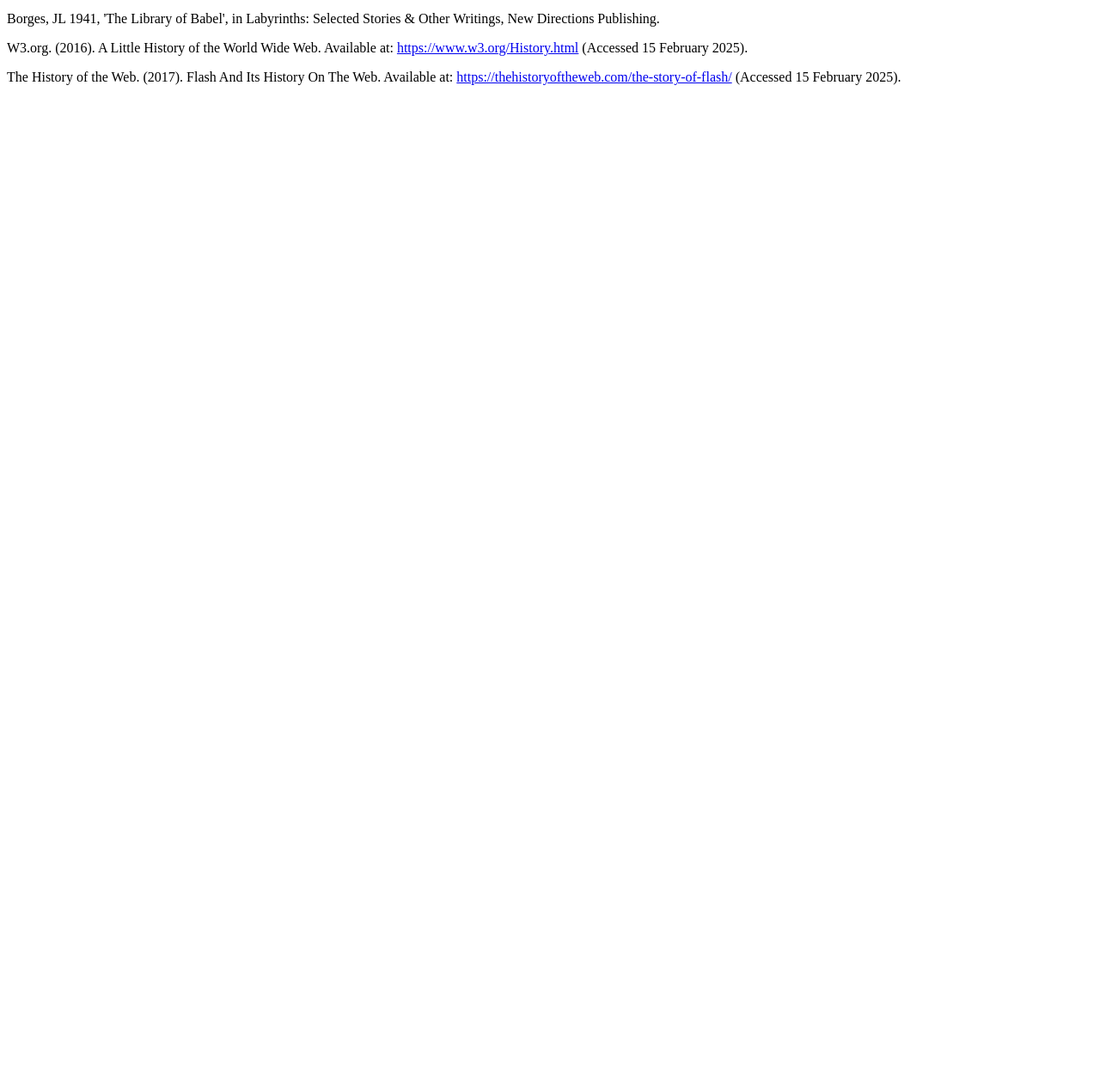
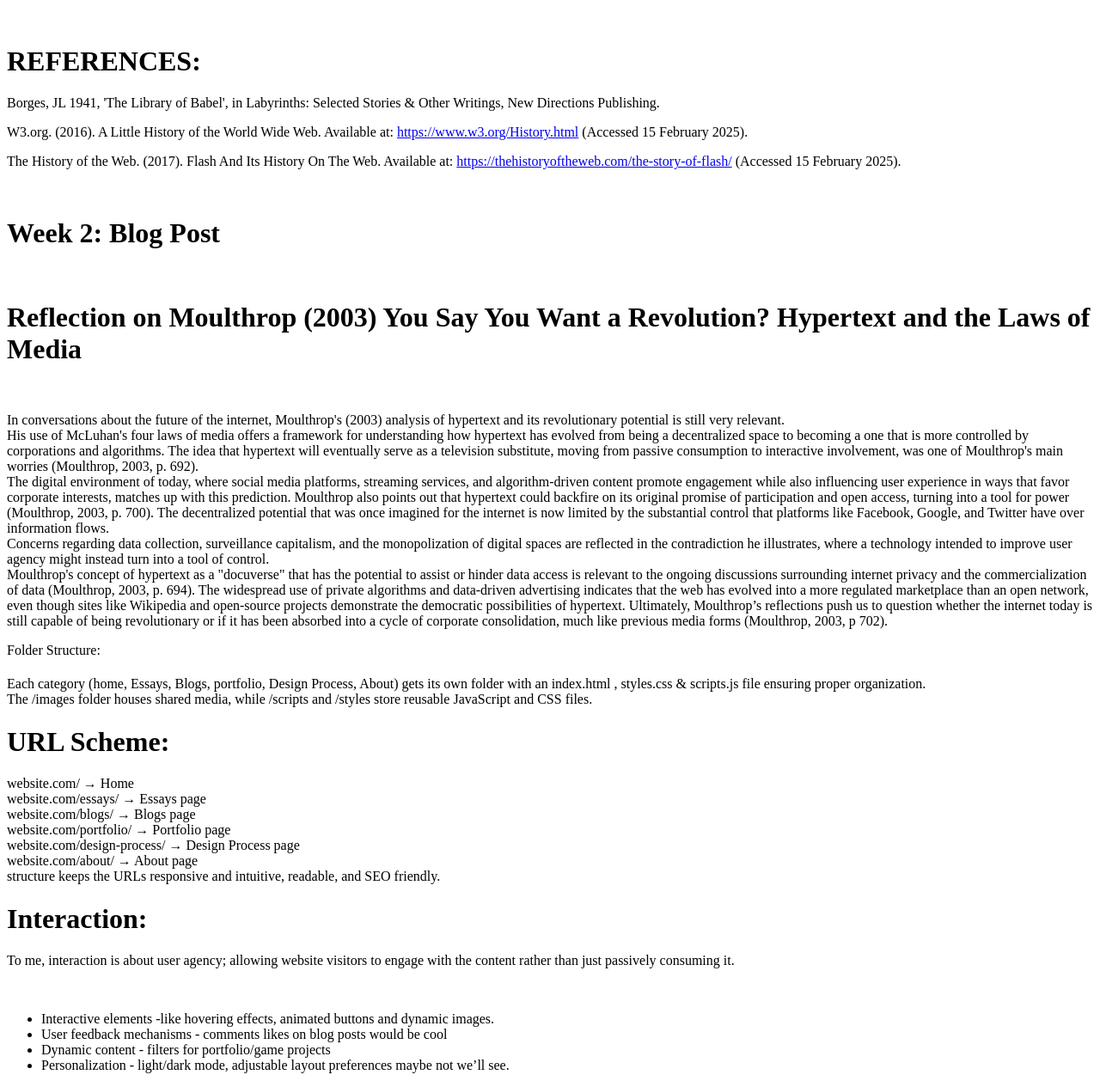
Before and after one commit to padifalas/DIGA3008A, a plain HTML site: page index.html in a window 1280 px wide. Shown: the part 952-2217 px from the top of the page at 86% size. Before the commit the page ends 1067 px from the top, so only its background shows below. Drawn offline with Linux system fonts and the light colour scheme.

Commit message:
added week 2 blog

```diff
--- a/index.html
+++ b/index.html
@@ -6,6 +6,8 @@
     <title>Document</title>
 </head>
 <body>
+    <h1>Week 1: Blog Post</h1>
+    <br>
     <h1> Setting Up GitHub: A Web Publishing Experience</h1>
     <p> Setting up Github and Github pages was a fascinating experience into modern online <br>
         publishing. I was fortunately already familiar with the basic fundamentals of the GitHub <br>
@@ -56,6 +58,55 @@
             Available at: <a href="https://thehistoryoftheweb.com/the-story-of-flash/" target="_blank">
             https://thehistoryoftheweb.com/the-story-of-flash/</a> (Accessed 15 February 2025).
         </p>
+        <br>
+
+
+        <h1>Week 2: Blog Post</h1>
+        <br>
+        <h1> Reflection on Moulthrop (2003) You Say You Want a Revolution? Hypertext and the Laws of Media</h1>
+        <br>
+        <p> In conversations about the future of the internet, Moulthrop's (2003) analysis of hypertext and its revolutionary potential is still very relevant.
+            <br>
+            His use of McLuhan's four laws of media offers a framework for understanding how hypertext has evolved from being a decentralized space to becoming a one that is more controlled by corporations and algorithms. The idea that hypertext will eventually serve as a television substitute, moving from passive consumption to interactive involvement, was one of Moulthrop's main worries (Moulthrop, 2003, p. 692).
+            <br> The digital environment of today, where social media platforms, streaming services, and algorithm-driven content promote engagement while also influencing user experience in ways that favor corporate interests, matches up with this prediction.
+            Moulthrop also points out that hypertext could backfire on its original promise of participation and open access, turning into a tool for power (Moulthrop, 2003, p. 700). The decentralized potential that was once imagined for the internet is now limited by the substantial control that platforms like Facebook, Google, and Twitter have over information flows.
+            <br>Concerns regarding data collection, surveillance capitalism, and the monopolization of digital spaces are reflected in the contradiction he illustrates, where a technology intended to improve user agency might instead turn into a tool of control.
+            <br>
+            Moulthrop's concept of hypertext as a "docuverse" that has the potential to assist or hinder data access is relevant to the ongoing discussions surrounding internet privacy and the commercialization of data (Moulthrop, 2003, p. 694). The widespread use of private algorithms and data-driven advertising indicates that the web has evolved into a more regulated marketplace than an open network, even though sites like Wikipedia and open-source projects demonstrate the democratic possibilities of hypertext. Ultimately, Moulthrop’s reflections push us to question whether the internet today is still capable of being revolutionary or if it has been absorbed into a cycle of corporate consolidation, much like previous media forms (Moulthrop, 2003, p 702).
+            </p>
+
+            Folder Structure:
+            <h1></h1>
+
+         <p> Each category (home, Essays, Blogs, portfolio, Design Process, About) gets its own folder with an index.html , styles.css & scripts.js file ensuring proper organization.
+        <br>The /images folder houses shared media, while /scripts and /styles store reusable JavaScript and CSS files.
+        </p>
+
+            <h1>URL Scheme:</h1>
+
+          <p1> website.com/ → Home <br>
+            website.com/essays/ → Essays page<br>
+            website.com/blogs/ → Blogs page <br>
+            website.com/portfolio/ → Portfolio page <br>
+            website.com/design-process/ → Design Process page <br>
+            website.com/about/ → About page <br>
+            structure keeps the URLs responsive and intuitive, readable, and SEO friendly.
+        </p1>
+        <br>
+
+
+
+        <h1> Interaction:</h1>
+
+        <p>To me, interaction is about user agency; allowing website visitors to engage with the content rather than just passively consuming it.</p>
+        <br>
+        <ul>
+           <li>  Interactive elements -like hovering effects, animated buttons and dynamic images.</li>
+            <li> User feedback mechanisms - comments likes on blog posts would be cool</li>
+            <li>Dynamic content - filters for portfolio/game projects</li>
+            <li>Personalization - light/dark mode, adjustable layout preferences maybe not we’ll see.</li>
+        </ul>
+
 
 
 
```
Also changed, not shown: about/index.html (added), blogs/index.html (added), design-process/index.html (added), essays/index.html (added), portfolio/index.html (added).
